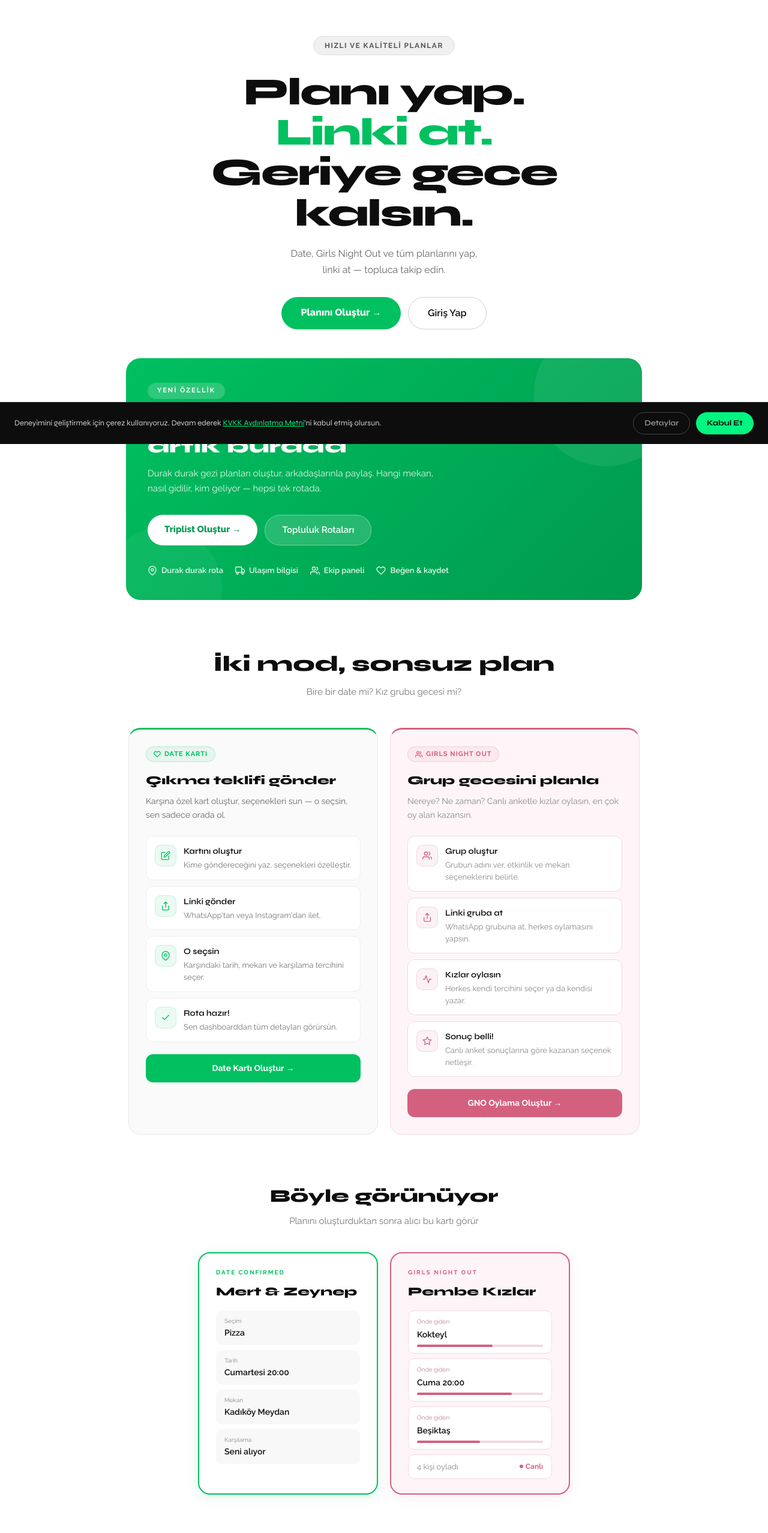
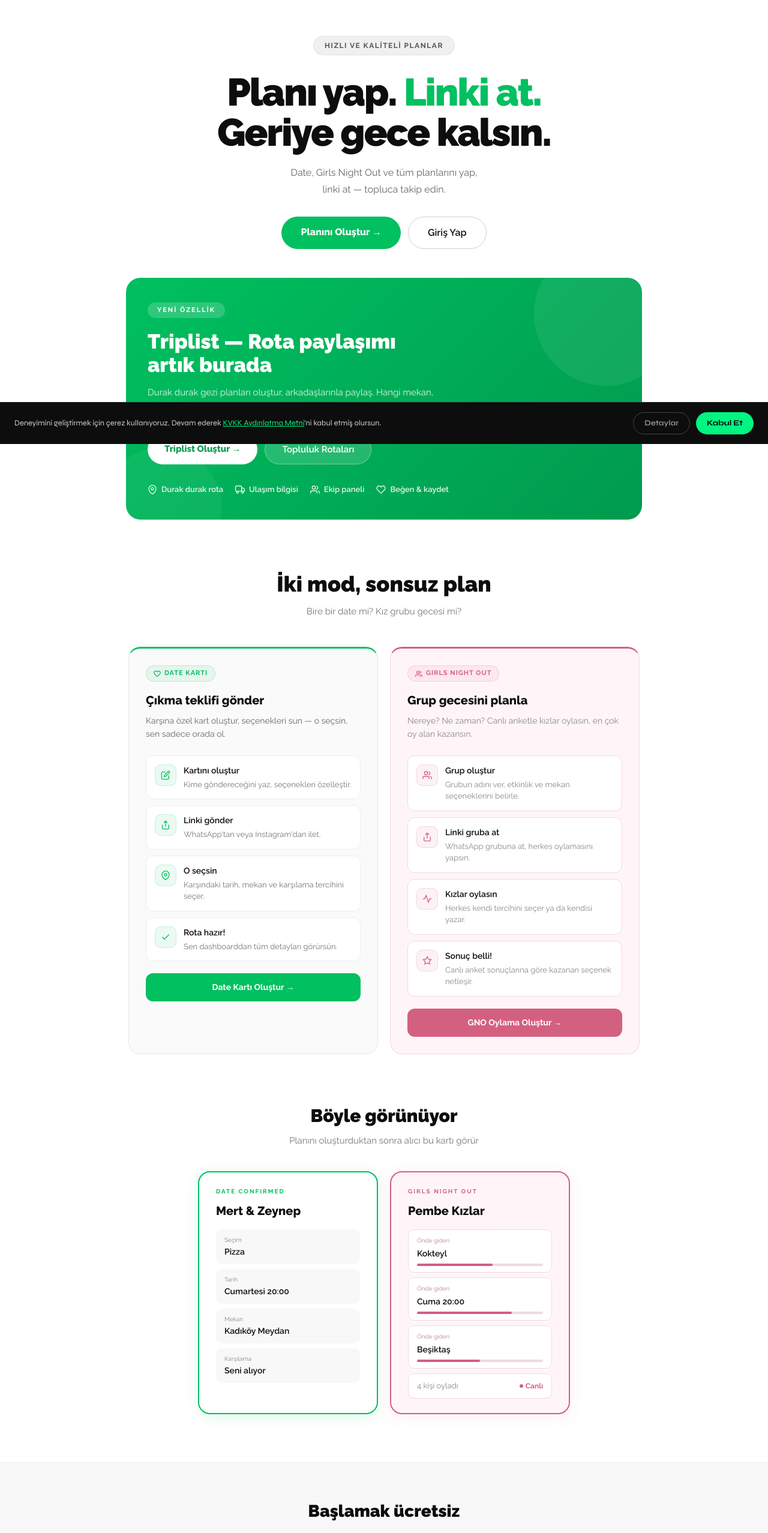
Before and after one commit to shizoberg/datewithme, a React (Vite) app in the folder client/: page / in a window 1280 px wide. Shown: the part 60-2615 px from the top of the page at 60% size. Built offline with nearby package versions, Linux system fonts and the light colour scheme; no server answers.

Commit message:
fix: tüm sayfalarda Syne fontu kaldırıldı, Raleway'e geçildi

```diff
--- a/client/src/pages/AdminPage.tsx
+++ b/client/src/pages/AdminPage.tsx
@@ -130,7 +130,7 @@ export default function AdminPage() {
     return (
       <div style={{ background: '#0D0D0D', minHeight: '100vh', display: 'flex', alignItems: 'center', justifyContent: 'center', padding: '24px' }}>
         <div style={{ background: '#1A1A1A', border: '1px solid #2A2A2A', borderRadius: '16px', padding: '32px', width: '100%', maxWidth: '360px' }}>
-          <div style={{ fontFamily: 'Syne, sans-serif', fontSize: '20px', fontWeight: 700, color: '#fff', marginBottom: '6px' }}>Admin Paneli</div>
+          <div style={{ fontSize: '20px', fontWeight: 700, color: '#fff', marginBottom: '6px' }}>Admin Paneli</div>
           <div style={{ fontSize: '13px', color: '#666', marginBottom: '24px' }}>getdatewith.me yönetim paneli</div>
           <input
             type="password"
--- a/client/src/pages/CommunityPage.tsx
+++ b/client/src/pages/CommunityPage.tsx
@@ -32,7 +32,7 @@ function TriplistCard({ t, liked, saved, onLike, onSave }: {
           <span style={{ background: '#F5F5F5', border: '1px solid #E8E8E8', borderRadius: '20px', padding: '3px 10px', fontSize: '11px', color: '#555' }}>🌍 {t.country}</span>
           <span style={{ background: '#F5F5F5', border: '1px solid #E8E8E8', borderRadius: '20px', padding: '3px 10px', fontSize: '11px', color: '#555' }}>📍 {t.city}{t.district ? `, ${t.district}` : ''}</span>
         </div>
-        <div style={{ fontFamily: 'Syne, sans-serif', fontWeight: 700, fontSize: '17px', marginBottom: '10px', color: '#0D0D0D' }}>{t.title}</div>
+        <div style={{ fontWeight: 700, fontSize: '17px', marginBottom: '10px', color: '#0D0D0D' }}>{t.title}</div>
         <div style={{ display: 'flex', flexDirection: 'column', gap: '4px', marginBottom: '14px' }}>
           {t.stops.slice(0, 3).map((s, i) => (
             <div key={s.id} style={{ display: 'flex', alignItems: 'center', gap: '8px', fontSize: '12px', color: '#666' }}>
@@ -202,7 +202,7 @@ export default function CommunityPage() {
           {triplists.length === 0 ? (
             <div style={{ textAlign: 'center', padding: '60px 20px', color: '#999' }}>
               <div style={{ fontSize: '32px', marginBottom: '12px' }}>🗺️</div>
-              <div style={{ fontFamily: 'Syne, sans-serif', fontWeight: 700, color: '#555', marginBottom: '8px' }}>Henüz triplist yok</div>
+              <div style={{ fontWeight: 700, color: '#555', marginBottom: '8px' }}>Henüz triplist yok</div>
               <div style={{ fontSize: '13px' }}>İlk triplist'i sen oluştur!</div>
             </div>
           ) : (
--- a/client/src/pages/CreateTriplistPage.tsx
+++ b/client/src/pages/CreateTriplistPage.tsx
@@ -112,7 +112,7 @@ export default function CreateTriplistPage() {
       <div style={{ maxWidth: 680, margin: '0 auto', padding: '32px 20px 80px' }}>
         <div style={{ marginBottom: '32px' }}>
           <div style={{ fontSize: '11px', fontWeight: 700, color: '#00C060', letterSpacing: '2px', textTransform: 'uppercase', marginBottom: '8px' }}>Yeni Triplist</div>
-          <h1 style={{ fontFamily: 'Syne, sans-serif', fontWeight: 700, fontSize: '28px', margin: 0 }}>Rotanı oluştur</h1>
+          <h1 style={{ fontWeight: 700, fontSize: '28px', margin: 0 }}>Rotanı oluştur</h1>
           <p style={{ color: '#444', fontSize: '14px', marginTop: '8px' }}>Durak durak bir gezi planı oluştur, istersen herkesle paylaş.</p>
         </div>
 
@@ -162,7 +162,7 @@ export default function CreateTriplistPage() {
           {/* Duraklar */}
           <div style={{ background: '#F8F8F8', border: '1px solid #E8E8E8', borderRadius: '16px', padding: '24px', marginBottom: '16px' }}>
             <div style={{ display: 'flex', justifyContent: 'space-between', alignItems: 'center', marginBottom: '20px' }}>
-              <span style={{ fontFamily: 'Syne, sans-serif', fontWeight: 700, fontSize: '16px' }}>Duraklar</span>
+              <span style={{ fontWeight: 700, fontSize: '16px' }}>Duraklar</span>
               <button type="button" onClick={addStop}
                 style={{ background: '#F0F0F0', border: '1px solid #333', borderRadius: '8px', color: '#00C060', fontSize: '12px', fontWeight: 700, padding: '6px 14px', cursor: 'pointer' }}>
                 + Durak Ekle
--- a/client/src/pages/DashboardPage.tsx
+++ b/client/src/pages/DashboardPage.tsx
@@ -192,7 +192,7 @@ export default function DashboardPage() {
                   <path d="M20.84 4.61a5.5 5.5 0 0 0-7.78 0L12 5.67l-1.06-1.06a5.5 5.5 0 0 0-7.78 7.78l1.06 1.06L12 21.23l7.78-7.78 1.06-1.06a5.5 5.5 0 0 0 0-7.78z"/>
                 </svg>
               </div>
-              <div style={{ fontFamily: 'Syne, sans-serif', fontWeight: 600, fontSize: '12px', color: '#0D0D0D' }}>Date Kartı</div>
+              <div style={{ fontWeight: 600, fontSize: '12px', color: '#0D0D0D' }}>Date Kartı</div>
               <div style={{ fontSize: '10px', color: '#555', lineHeight: 1.3 }}>Kişiye özel teklif</div>
             </button>
             <button onClick={() => navigate('/create-gno')} style={{ background: '#F5F5F5', border: '1px solid #E8E8E8', borderRadius: '14px', padding: '16px 12px', cursor: 'pointer', textAlign: 'center', display: 'flex', flexDirection: 'column', alignItems: 'center', gap: '8px' }}>
@@ -202,7 +202,7 @@ export default function DashboardPage() {
                   <path d="M23 21v-2a4 4 0 0 0-3-3.87"/><path d="M16 3.13a4 4 0 0 1 0 7.75"/>
                 </svg>
               </div>
-              <div style={{ fontFamily: 'Syne, sans-serif', fontWeight: 600, fontSize: '12px', color: '#0D0D0D' }}>Girls Night Out</div>
+              <div style={{ fontWeight: 600, fontSize: '12px', color: '#0D0D0D' }}>Girls Night Out</div>
               <div style={{ fontSize: '10px', color: '#555', lineHeight: 1.3 }}>Grup gecesi planla</div>
             </button>
             <button onClick={() => navigate('/plan/yeni')} style={{ background: '#F5F5F5', border: '1px solid rgba(200,160,0,0.3)', borderRadius: '14px', padding: '16px 12px', cursor: 'pointer', textAlign: 'center', display: 'flex', flexDirection: 'column', alignItems: 'center', gap: '8px' }}>
@@ -214,7 +214,7 @@ export default function DashboardPage() {
                   <circle cx="21" cy="17" r="2" fill="#FFD600" stroke="none"/>
                 </svg>
               </div>
-              <div style={{ fontFamily: 'Syne, sans-serif', fontWeight: 600, fontSize: '12px', color: '#0D0D0D' }}>
+              <div style={{ fontWeight: 600, fontSize: '12px', color: '#0D0D0D' }}>
                 Plan Oluştur
                 <span style={{ display: 'block', fontSize: '9px', background: 'rgba(255,214,0,0.15)', color: '#FFD600', padding: '1px 5px', borderRadius: '100px', marginTop: '2px' }}>YENİ</span>
               </div>
--- a/client/src/pages/KVKKPage.tsx
+++ b/client/src/pages/KVKKPage.tsx
@@ -64,7 +64,7 @@ const sections = [
 
 export default function KVKKPage() {
   return (
-    <div style={{ minHeight: '100vh', background: '#0D0D0D', color: '#fff', fontFamily: 'Syne, sans-serif', padding: '40px 24px' }}>
+    <div style={{ minHeight: '100vh', background: '#0D0D0D', color: '#fff', padding: '40px 24px' }}>
       <div style={{ maxWidth: '720px', margin: '0 auto' }}>
 
         <Link to="/" style={{ display: 'inline-flex', alignItems: 'center', gap: '6px', color: '#00F680', textDecoration: 'none', fontSize: '14px', fontWeight: 600, marginBottom: '32px' }}>
--- a/client/src/pages/LandingPage.tsx
+++ b/client/src/pages/LandingPage.tsx
@@ -39,7 +39,7 @@ export default function LandingPage() {
         <div style={{ display: 'inline-block', background: '#F0F0F0', border: '1px solid #E0E0E0', borderRadius: '9999px', padding: '6px 18px', fontSize: '12px', color: '#555', letterSpacing: '1.5px', fontWeight: 700, marginBottom: '28px', textTransform: 'uppercase' }}>
           Hızlı ve Kaliteli Planlar
         </div>
-        <h1 style={{ fontFamily: 'Syne, sans-serif', fontWeight: 900, fontSize: 'clamp(36px, 8vw, 64px)', lineHeight: 1.05, marginBottom: '20px', letterSpacing: '-2px', color: '#0D0D0D' }}>
+        <h1 style={{ fontWeight: 900, fontSize: 'clamp(36px, 8vw, 64px)', lineHeight: 1.05, marginBottom: '20px', letterSpacing: '-2px', color: '#0D0D0D' }}>
           Planı yap.{' '}
           <span style={{ color: '#00C060' }}>Linki at.</span>
           <br />Geriye gece kalsın.
@@ -71,7 +71,7 @@ export default function LandingPage() {
             <div style={{ display: 'inline-block', background: 'rgba(255,255,255,0.18)', borderRadius: '9999px', padding: '5px 16px', fontSize: '11px', color: '#fff', fontWeight: 700, letterSpacing: '2px', textTransform: 'uppercase', marginBottom: '20px' }}>
               Yeni Özellik
             </div>
-            <h2 style={{ fontFamily: 'Syne, sans-serif', fontWeight: 900, fontSize: 'clamp(22px, 4vw, 34px)', color: '#fff', marginBottom: '14px', lineHeight: 1.15 }}>
+            <h2 style={{ fontWeight: 900, fontSize: 'clamp(22px, 4vw, 34px)', color: '#fff', marginBottom: '14px', lineHeight: 1.15 }}>
               Triplist — Rota paylaşımı<br />artık burada
             </h2>
             <p style={{ color: 'rgba(255,255,255,0.88)', fontSize: '15px', lineHeight: 1.65, maxWidth: '500px', marginBottom: '32px' }}>
@@ -105,7 +105,7 @@ export default function LandingPage() {
 
       {/* İKİ MOD */}
       <section style={{ padding: '0 24px 80px', maxWidth: '900px', margin: '0 auto' }}>
-        <h2 style={{ fontFamily: 'Syne, sans-serif', fontWeight: 900, fontSize: 'clamp(24px, 4vw, 36px)', textAlign: 'center', marginBottom: '8px', color: '#0D0D0D' }}>
+        <h2 style={{ fontWeight: 900, fontSize: 'clamp(24px, 4vw, 36px)', textAlign: 'center', marginBottom: '8px', color: '#0D0D0D' }}>
           İki mod, sonsuz plan
         </h2>
         <p style={{ color: '#777', textAlign: 'center', marginBottom: '48px', fontSize: '15px' }}>
@@ -120,7 +120,7 @@ export default function LandingPage() {
               <svg width="12" height="12" viewBox="0 0 24 24" fill="none" stroke="currentColor" strokeWidth="2.5" strokeLinecap="round" strokeLinejoin="round"><path d="M20.84 4.61a5.5 5.5 0 0 0-7.78 0L12 5.67l-1.06-1.06a5.5 5.5 0 0 0-7.78 7.78l1.06 1.06L12 21.23l7.78-7.78 1.06-1.06a5.5 5.5 0 0 0 0-7.78z"/></svg>
               DATE KARTI
             </div>
-            <h3 style={{ fontFamily: 'Syne, sans-serif', fontWeight: 800, fontSize: '20px', marginBottom: '8px', color: '#0D0D0D' }}>Çıkma teklifi gönder</h3>
+            <h3 style={{ fontWeight: 800, fontSize: '20px', marginBottom: '8px', color: '#0D0D0D' }}>Çıkma teklifi gönder</h3>
             <p style={{ color: '#666', fontSize: '14px', lineHeight: 1.6, marginBottom: '24px' }}>
               Karşına özel kart oluştur, seçenekleri sun — o seçsin, sen sadece orada ol.
             </p>
@@ -136,7 +136,7 @@ export default function LandingPage() {
                     {s.icon}
                   </div>
                   <div>
-                    <div style={{ fontFamily: 'Syne, sans-serif', fontWeight: 600, fontSize: '14px', color: '#0D0D0D', marginBottom: '3px' }}>{s.title}</div>
+                    <div style={{ fontWeight: 600, fontSize: '14px', color: '#0D0D0D', marginBottom: '3px' }}>{s.title}</div>
                     <div style={{ fontSize: '13px', color: '#777', lineHeight: 1.5 }}>{s.desc}</div>
                   </div>
                 </div>
@@ -153,7 +153,7 @@ export default function LandingPage() {
               <svg width="12" height="12" viewBox="0 0 24 24" fill="none" stroke="currentColor" strokeWidth="2.5" strokeLinecap="round" strokeLinejoin="round"><path d="M17 21v-2a4 4 0 0 0-4-4H5a4 4 0 0 0-4 4v2"/><circle cx="9" cy="7" r="4"/><path d="M23 21v-2a4 4 0 0 0-3-3.87"/><path d="M16 3.13a4 4 0 0 1 0 7.75"/></svg>
               GIRLS NIGHT OUT
             </div>
-            <h3 style={{ fontFamily: 'Syne, sans-serif', fontWeight: 800, fontSize: '20px', marginBottom: '8px', color: '#0D0D0D' }}>Grup gecesini planla</h3>
+            <h3 style={{ fontWeight: 800, fontSize: '20px', marginBottom: '8px', color: '#0D0D0D' }}>Grup gecesini planla</h3>
             <p style={{ color: '#888', fontSize: '14px', lineHeight: 1.6, marginBottom: '24px' }}>
               Nereye? Ne zaman? Canlı anketle kızlar oylasın, en çok oy alan kazansın.
             </p>
@@ -169,7 +169,7 @@ export default function LandingPage() {
                     {s.icon}
                   </div>
                   <div>
-                    <div style={{ fontFamily: 'Syne, sans-serif', fontWeight: 600, fontSize: '14px', color: '#0D0D0D', marginBottom: '3px' }}>{s.title}</div>
+                    <div style={{ fontWeight: 600, fontSize: '14px', color: '#0D0D0D', marginBottom: '3px' }}>{s.title}</div>
                     <div style={{ fontSize: '13px', color: '#888', lineHeight: 1.5 }}>{s.desc}</div>
                   </div>
                 </div>
@@ -184,13 +184,13 @@ export default function LandingPage() {
 
       {/* MOCK KARTLAR */}
       <section style={{ padding: '0 24px 80px', maxWidth: '780px', margin: '0 auto' }}>
-        <h2 style={{ fontFamily: 'Syne, sans-serif', fontWeight: 900, fontSize: 'clamp(22px, 4vw, 30px)', textAlign: 'center', marginBottom: '8px', color: '#0D0D0D' }}>Böyle görünüyor</h2>
+        <h2 style={{ fontWeight: 900, fontSize: 'clamp(22px, 4vw, 30px)', textAlign: 'center', marginBottom: '8px', color: '#0D0D0D' }}>Böyle görünüyor</h2>
         <p style={{ color: '#777', textAlign: 'center', marginBottom: '40px', fontSize: '15px' }}>Planını oluşturduktan sonra alıcı bu kartı görür</p>
         <div style={{ display: 'flex', justifyContent: 'center', gap: '20px', flexWrap: 'wrap' }}>
           {/* Date Card */}
           <div style={{ background: '#FFFFFF', border: '2px solid #00C060', borderRadius: '20px', padding: '24px 28px', maxWidth: '300px', width: '100%', boxShadow: '0 4px 24px rgba(0,192,96,0.12)' }}>
             <p style={{ fontSize: '10px', color: '#00C060', letterSpacing: '2px', fontWeight: 700, marginBottom: '10px' }}>DATE CONFIRMED</p>
-            <h3 style={{ fontFamily: 'Syne, sans-serif', fontWeight: 800, fontSize: '20px', marginBottom: '16px', color: '#0D0D0D' }}>Mert & Zeynep</h3>
+            <h3 style={{ fontWeight: 800, fontSize: '20px', marginBottom: '16px', color: '#0D0D0D' }}>Mert & Zeynep</h3>
             <div style={{ display: 'flex', flexDirection: 'column', gap: '8px' }}>
               {[
                 { label: 'Seçim', val: 'Pizza' },
@@ -208,7 +208,7 @@ export default function LandingPage() {
           {/* GNO Poll Card */}
           <div style={{ background: '#FFF5F8', border: '2px solid #D46080', borderRadius: '20px', padding: '24px 28px', maxWidth: '300px', width: '100%', boxShadow: '0 4px 24px rgba(212,96,128,0.1)' }}>
             <p style={{ fontSize: '10px', color: '#D46080', letterSpacing: '2px', fontWeight: 700, marginBottom: '10px' }}>GIRLS NIGHT OUT</p>
-            <h3 style={{ fontFamily: 'Syne, sans-serif', fontWeight: 800, fontSize: '20px', marginBottom: '16px', color: '#0D0D0D' }}>Pembe Kızlar</h3>
+            <h3 style={{ fontWeight: 800, fontSize: '20px', marginBottom: '16px', color: '#0D0D0D' }}>Pembe Kızlar</h3>
             <div style={{ display: 'flex', flexDirection: 'column', gap: '8px' }}>
               {[
                 { label: 'Önde giden', val: 'Kokteyl', pct: 60 },
@@ -236,7 +236,7 @@ export default function LandingPage() {
 
       {/* CTA FOOTER */}
       <section style={{ background: '#F8F8F8', borderTop: '1px solid #EEEEEE', padding: '60px 24px', textAlign: 'center' }}>
-        <h2 style={{ fontFamily: 'Syne, sans-serif', fontWeight: 900, fontSize: '28px', marginBottom: '12px', color: '#0D0D0D' }}>
+        <h2 style={{ fontWeight: 900, fontSize: '28px', marginBottom: '12px', color: '#0D0D0D' }}>
           Başlamak ücretsiz
         </h2>
         <p style={{ color: '#777', marginBottom: '28px', fontSize: '15px' }}>Kayıt ol, ilk kartını oluştur, linki gönder.</p>
--- a/client/src/pages/ProfilePage.tsx
+++ b/client/src/pages/ProfilePage.tsx
@@ -94,12 +94,12 @@ export default function ProfilePage() {
             {user.avatarId ? (
               <AvatarDisplay avatarId={user.avatarId} size={64} />
             ) : (
-              <div style={{ width: '64px', height: '64px', borderRadius: '50%', background: '#00C060', display: 'flex', alignItems: 'center', justifyContent: 'center', fontFamily: 'Syne, sans-serif', fontWeight: 800, fontSize: '24px', color: '#fff', flexShrink: 0 }}>
+              <div style={{ width: '64px', height: '64px', borderRadius: '50%', background: '#00C060', display: 'flex', alignItems: 'center', justifyContent: 'center', fontWeight: 800, fontSize: '24px', color: '#fff', flexShrink: 0 }}>
                 {user.name?.[0]?.toUpperCase()}
               </div>
             )}
             <div style={{ flex: 1 }}>
-              <div style={{ fontFamily: 'Syne, sans-serif', fontWeight: 700, fontSize: '18px', color: '#0D0D0D' }}>{user.name}</div>
+              <div style={{ fontWeight: 700, fontSize: '18px', color: '#0D0D0D' }}>{user.name}</div>
               <div style={{ fontSize: '13px', color: '#777', marginTop: '2px' }}>@{user.username}</div>
               {user.city && (
                 <div style={{ fontSize: '12px', color: '#888', marginTop: '4px' }}>
@@ -161,7 +161,7 @@ export default function ProfilePage() {
               {triplists.map(t => (
                 <div key={t.id} style={{ ...card, display: 'flex', alignItems: 'center', justifyContent: 'space-between', gap: '12px' }}>
                   <div style={{ flex: 1, minWidth: 0 }}>
-                    <div style={{ fontFamily: 'Syne, sans-serif', fontWeight: 700, fontSize: '15px', marginBottom: '4px', overflow: 'hidden', textOverflow: 'ellipsis', whiteSpace: 'nowrap' }}>{t.title}</div>
+                    <div style={{ fontWeight: 700, fontSize: '15px', marginBottom: '4px', overflow: 'hidden', textOverflow: 'ellipsis', whiteSpace: 'nowrap' }}>{t.title}</div>
                     <div style={{ fontSize: '12px', color: '#777' }}>
                       📍 {t.city} · {t.stops.length} durak · {t.isPublic ? '🌐 Herkese açık' : '🔒 Gizli'} · 👁 {t.viewCount} · ❤️ {t.likeCount}
                     </div>
--- a/client/src/pages/TriplistPage.tsx
+++ b/client/src/pages/TriplistPage.tsx
@@ -78,7 +78,7 @@ export default function TriplistPage() {
                 <span style={{ background: '#F0F0F0', border: '1px solid #E0E0E0', borderRadius: '20px', padding: '4px 12px', fontSize: '12px', color: '#666' }}>🌍 {data.country}</span>
                 <span style={{ background: '#F0F0F0', border: '1px solid #E0E0E0', borderRadius: '20px', padding: '4px 12px', fontSize: '12px', color: '#666' }}>📍 {data.city}{data.district ? `, ${data.district}` : ''}</span>
               </div>
-              <h1 style={{ fontFamily: 'Syne, sans-serif', fontWeight: 700, fontSize: '32px', margin: '0 0 12px' }}>{data.title}</h1>
+              <h1 style={{ fontWeight: 700, fontSize: '32px', margin: '0 0 12px' }}>{data.title}</h1>
               {data.description && <p style={{ color: '#666', fontSize: '14px', lineHeight: '1.6', marginBottom: '16px' }}>{data.description}</p>}
 
               {/* Kullanıcı + meta */}
@@ -103,7 +103,7 @@ export default function TriplistPage() {
                   <div style={{ display: 'flex', gap: '16px', alignItems: 'flex-start' }}>
                     {/* Sol — numara + çizgi */}
                     <div style={{ display: 'flex', flexDirection: 'column', alignItems: 'center', flexShrink: 0 }}>
-                      <div style={{ width: '36px', height: '36px', borderRadius: '50%', background: '#00C060', color: '#000', display: 'flex', alignItems: 'center', justifyContent: 'center', fontWeight: 700, fontSize: '14px', fontFamily: 'Syne, sans-serif', flexShrink: 0 }}>{stop.order}</div>
+                      <div style={{ width: '36px', height: '36px', borderRadius: '50%', background: '#00C060', color: '#000', display: 'flex', alignItems: 'center', justifyContent: 'center', fontWeight: 700, fontSize: '14px', flexShrink: 0 }}>{stop.order}</div>
                       {i < data.stops.length - 1 && (
                         <div style={{ width: '2px', flex: 1, minHeight: '60px', background: '#D0D0D0', marginTop: '4px' }} />
                       )}
@@ -112,7 +112,7 @@ export default function TriplistPage() {
                     {/* Sağ — içerik */}
                     <div style={{ flex: 1, paddingBottom: i < data.stops.length - 1 ? '0' : '0' }}>
                       <div style={{ background: '#F8F8F8', border: '1px solid #E8E8E8', borderRadius: '14px', padding: '18px', marginBottom: '0' }}>
-                        <div style={{ fontFamily: 'Syne, sans-serif', fontWeight: 700, fontSize: '17px', marginBottom: '4px' }}>{stop.venueName}</div>
+                        <div style={{ fontWeight: 700, fontSize: '17px', marginBottom: '4px' }}>{stop.venueName}</div>
                         {stop.address && <div style={{ fontSize: '13px', color: '#666', marginBottom: '6px' }}>📍 {stop.address}</div>}
                         {stop.description && <div style={{ fontSize: '13px', color: '#666', lineHeight: '1.5' }}>{stop.description}</div>}
                         {stop.venueId && (
```
Also changed, not shown: client/src/pages/OnboardingPage.tsx (+4 -4 lines).
